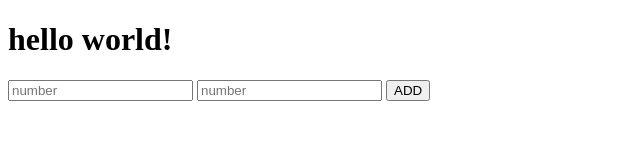
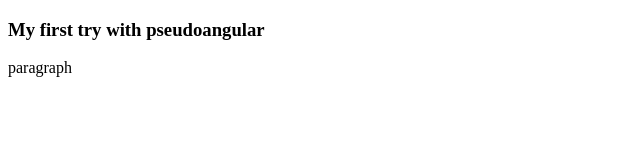
Before and after one commit to Victoriia-Ripka/typescript, a website with bundled scripts: page index.html in a window 1280 px wide. Shown: the whole page, without its empty margins (0-640 px from the left). Built offline with nearby package versions, Linux system fonts and the light colour scheme.

Commit message:
angular start XD

```diff
--- a/index.html
+++ b/index.html
@@ -5,11 +5,11 @@
     <meta name="viewport" content="width=device-width, initial-scale=1.0">
     <title>TypeScript practise</title>
 </head>
-<body>
-    <h1>hello world!</h1>
+<body id="root">
+    <!-- <h1>hello world!</h1>
     <input type="number" placeholder="number" id="num1"></input>
     <input type="number" placeholder="number" id="num2"></input>
-    <button type="button">ADD</button>
+    <button type="button">ADD</button> -->
     <!-- <script src="dist/app.js" defer></script>
     <script src="dist/types.js" defer></script> -->
     <!-- <script src="dist/oop.js" defer></script> -->
--- a/src/decorators2.ts
+++ b/src/decorators2.ts
@@ -0,0 +1,28 @@
+interface IDecorator{
+    parent: string,
+    template: string
+}
+
+function ControllerDecoration (config: IDecorator) {
+    return function(constructor: any) {
+        const current = new constructor() // в декораторрі створюємо екземпляр класу
+        const getParent = document.getElementById(config.parent)!
+        const createElement = document.createElement(config.template)!
+
+        createElement.innerHTML = current.content
+        constructor.prototype.element = createElement
+        constructor.prototype.parent = getParent
+
+        getParent?.appendChild(createElement)
+    }
+}
+
+@ControllerDecoration({parent: 'root', template: 'H3'})
+class MyControllerTitle {
+    public content = 'My first try with pseudoangular'
+}
+
+@ControllerDecoration({parent: 'root', template: 'P'})
+class MyControllerParagraph {
+    public content = 'paragraph'
+}
```
Also changed, not shown: dist/decorators2.js, 1 other file.
